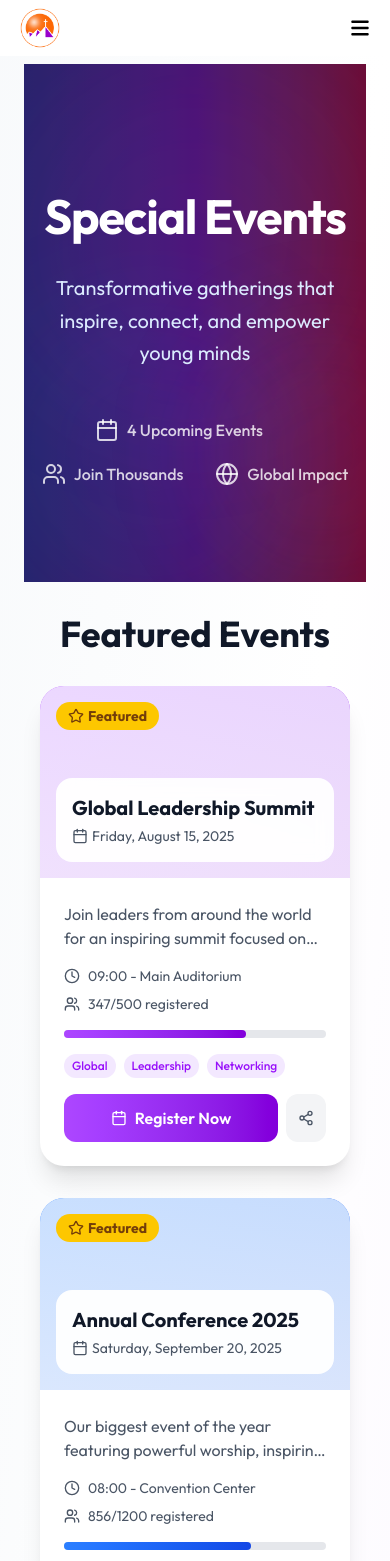
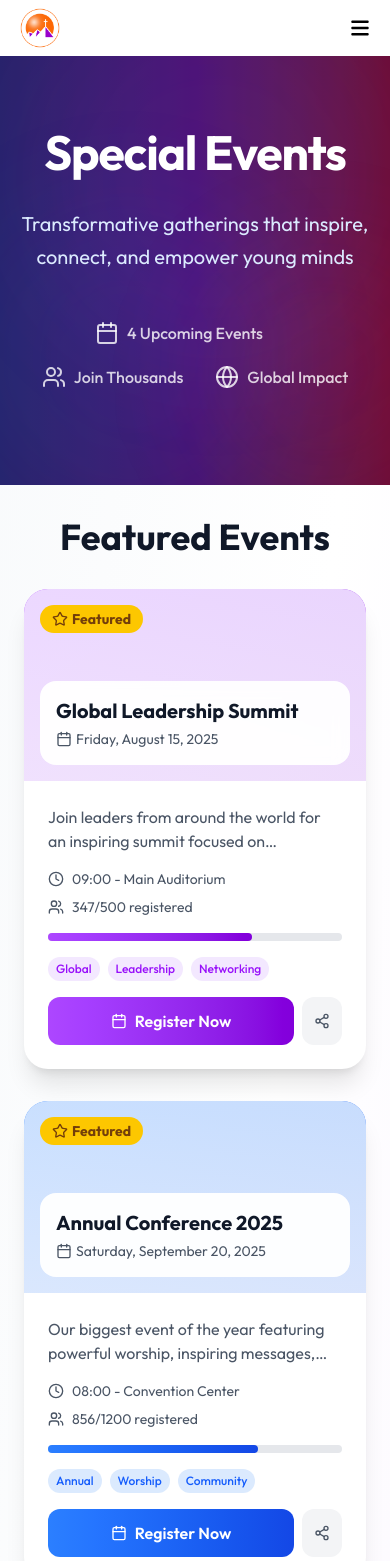
Before and after one commit to oluwaseyipd/hgbcinfluencers, a React (Vite) app: page /hgbcinfluencers/special-events in a window 390 px wide. Shown: the top 1561 px of the page. Built offline with nearby package versions, Linux system fonts and the light colour scheme.

Commit message:
Added proper responsiveness

```diff
--- a/src/pages/SpecialEvents.jsx
+++ b/src/pages/SpecialEvents.jsx
@@ -167,7 +167,7 @@ const SpecialEvents = () => {
     <>
     <Navbar />
 
-        <div className="min-h-screen py-16 px-6 md:px-12 bg-gradient-to-br from-slate-50 via-white to-purple-50">
+        <div className="min-h-screen bg-gradient-to-br from-slate-50 via-white to-purple-50">
       {/* Hero Section */}
       <div className="relative overflow-hidden bg-gradient-to-r from-indigo-900 via-purple-900 to-pink-900">
         <div className="absolute inset-0 bg-black/20"></div>
@@ -208,7 +208,7 @@ const SpecialEvents = () => {
       </div>
 
       {/* Filter Section */}
-      <div className="max-w-7xl mx-auto px-4 py-8 sm:px-6 lg:px-8">
+      <div className="max-w-7xl mx-auto py-8 px-6 md:px-12">
         {/* Featured Events Carousel */}
         {featuredEvents.length > 0 && (
           <div className="mb-16">
--- a/src/pages/WatchLive.jsx
+++ b/src/pages/WatchLive.jsx
@@ -130,7 +130,7 @@ const WatchLive = () => {
   return (
     <>
     <Navbar />
- <div className="min-h-screen py-16 px-6 md:px-12 bg-gradient-to-br from-slate-50 via-white to-blue-50">
+ <div className="min-h-screen  bg-gradient-to-br from-slate-50 via-white to-blue-50">
       {/* Hero Section */}
       <div className="relative overflow-hidden bg-gradient-to-r from-purple-900 via-blue-900 to-indigo-900">
         <div className="absolute inset-0 bg-black/20"></div>
@@ -182,7 +182,7 @@ const WatchLive = () => {
       </div>
 
       {/* Main Content */}
-      <div className="max-w-7xl mx-auto px-4 py-16 sm:px-6 lg:px-8">
+      <div className="max-w-7xl mx-auto py-16 px-6 md:px-12">
         {/* Live Stream Platforms */}
         <div className="mb-20">
           <div className="text-center mb-12">
```
